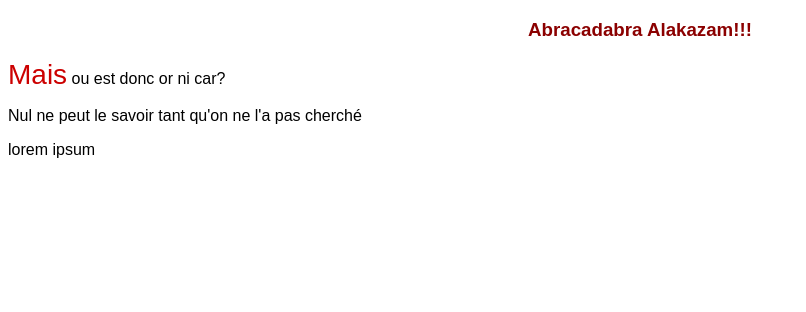
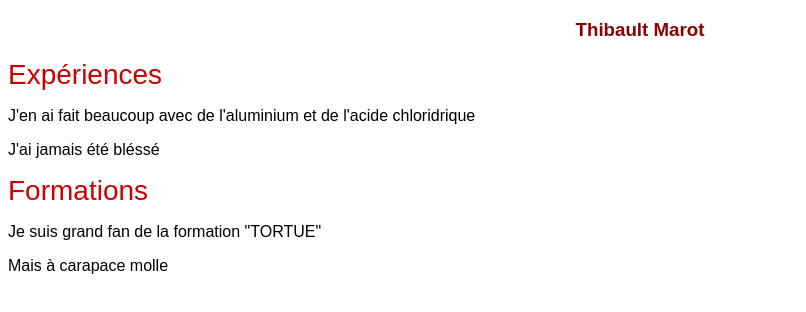
Before and after one commit to ThibaultMarot/ThibaultMarot.github.io, a plain HTML site: page index.html in a window 1280 px wide. Shown: the whole page, without its empty margins (0-806 px from the left). Drawn offline with Linux system fonts and the light colour scheme.

Commit message:
Essai de code html, CSS

```diff
--- a/index.html
+++ b/index.html
@@ -1,13 +1,16 @@
 <!DOCTYPE html>
 <html>
 	<head>
-		<title>La magie du CSS</title>
+		<title>CV Numérique</title>
         <link type="text/css" rel="stylesheet" href="index.css" />
     </head>
 	<body>
-		<h3>Abracadabra Alakazam!!!</h3>
-		<p><span>Mais</span> ou est donc or ni car?</p>
-		<p>Nul ne peut le savoir tant qu'on ne l'a pas cherché</p>
-		<p>lorem ipsum</p>
+		<h3>Thibault Marot</h3>
+		<p><span>Expériences</span></p>
+		<p>J'en ai fait beaucoup avec de l'aluminium et de l'acide chloridrique</p>
+		<p>J'ai jamais été bléssé</p>
+		<p><span>Formations</span></p>
+		<p>Je suis grand fan de la formation "TORTUE"</p>
+		<p>Mais à carapace molle</p>
 	</body>
 </html>
```
